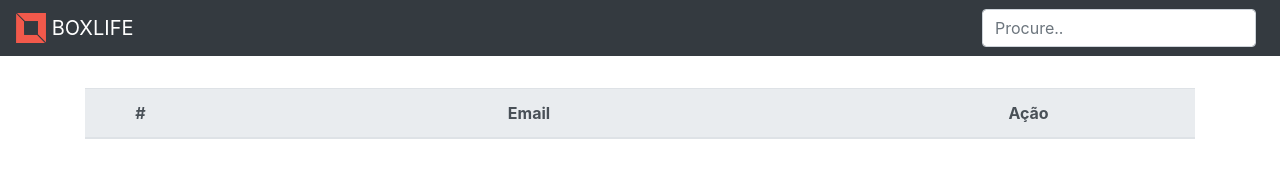
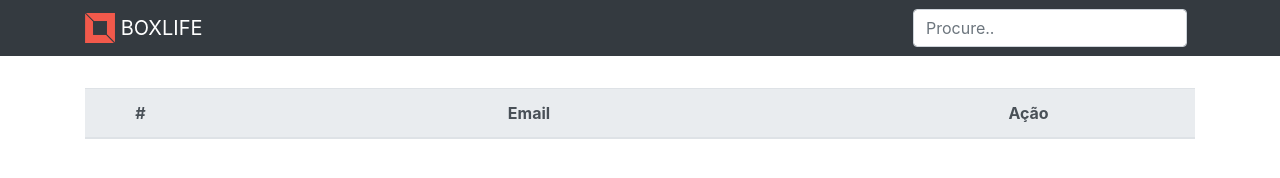
Before and after one commit to mausampaio/boxlife, a website: page login.html in a window 1280 px wide. Drawn offline with nearby package versions, Linux system fonts and the light colour scheme; no server answers; a web font is replaced by a local one.

```diff
--- a/css/login.css
+++ b/css/login.css
@@ -35,3 +35,6 @@
     color: #d9534f;
     margin-right: 3rem;
 }
+.navContainer {
+    padding-top: 0;
+}
--- a/login.html
+++ b/login.html
@@ -16,6 +16,7 @@
 </head>
 <body id="page-top">
     <nav class="navbar navbar-expand-lg navbar-dark bg-dark sticky-top">
+        <div class="container navContainer">
             <a class="navbar-brand" href="#">
                 <img src="img/boxlife-logo.png" href="#page-top" width="30" height="30" class="d-inline-block align-top" alt="">
                 BOXLIFE
@@ -27,6 +28,7 @@
                 <form class="form-inline my-2 my-lg-0">
                     <input class="form-control mr-sm-2" id="busca" type="search" placeholder="Procure..">
                 </form>
+            </div>
         </div>
     </nav>
 
```
Also changed, not shown: index.html (+1 -1 lines), 2 other files. Lines whose indentation alone changed are shown as unchanged.
